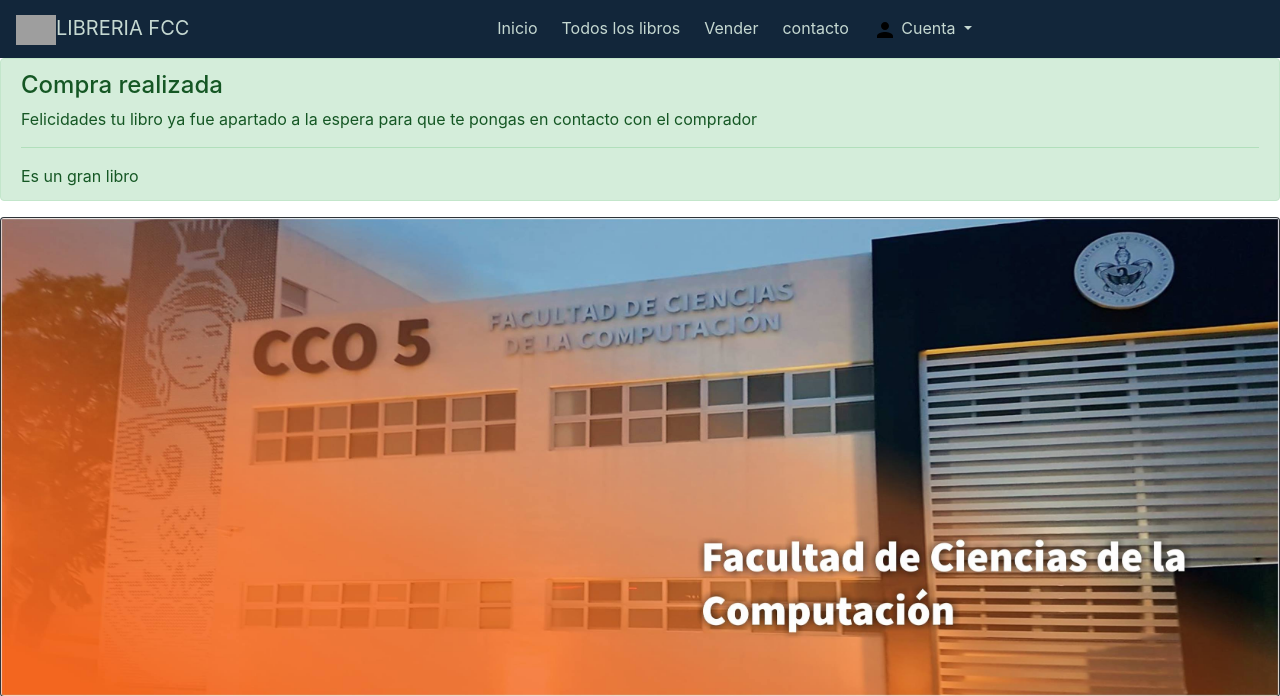
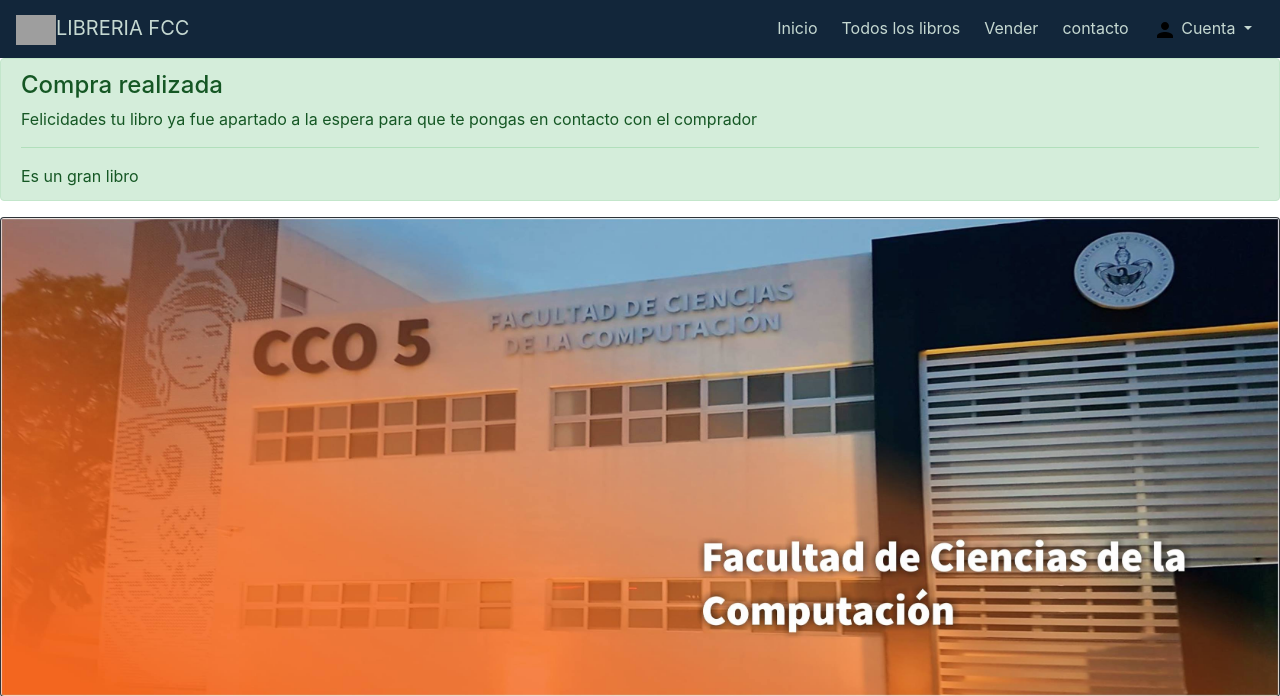
Before and after one commit to louisLunahz/libreriafcc, a PHP site: page /compra.php in a window 1280 px wide. Shown: the top 696 px of the page. Run offline with PHP 8.4, Linux system fonts and the light colour scheme; some libraries are stand-ins or nearby versions; grey boxes are pictures that could not be loaded.

Commit message:
Empujar elementos del navbar hacia la derecha

```diff
--- a/includes/navbar.php
+++ b/includes/navbar.php
@@ -14,7 +14,7 @@
 				<span class="navbar-toggler-icon"></span>
 			</button>
 			<div class="collapse navbar-collapse" id="navbarNavDropdown">
-				<ul class="navbar-nav mx-auto">
+				<ul class="navbar-nav ml-auto">
 					<li class="nav-item  ">
 						<a class="nav-link" href="index.php">Inicio <span class="sr-only">(current)</span></a>
 					</li>
```
